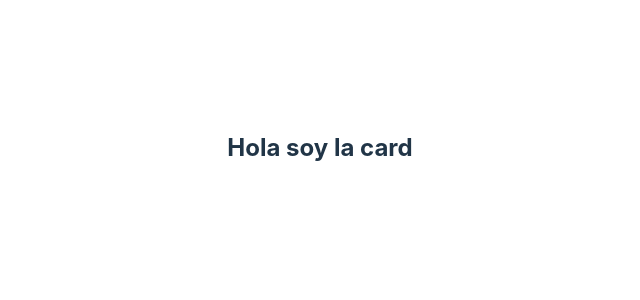
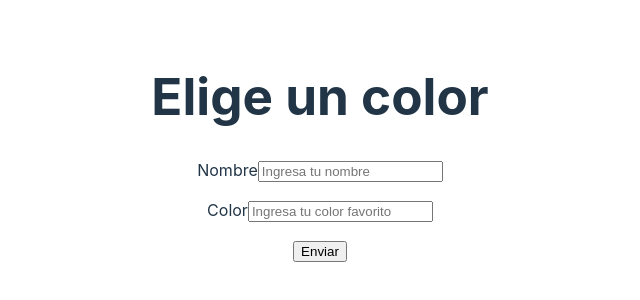
Before and after one commit to rosmarmendoza/vite-rosm3, a React (Vite) app in the folder vite-rosmarproject/: page / in a window 1280 px wide. Shown: the part 252-552 px from the top of the page, without its empty margins (320-960 px from the left). Built offline with nearby package versions, Linux system fonts and the light colour scheme.

Commit message:
commit form

```diff
--- a/vite-rosmarproject/src/App.jsx
+++ b/vite-rosmarproject/src/App.jsx
@@ -1,16 +1,64 @@
-
+import { useState } from "react";
 import Card from "./Components/Card/Card"
 import './App.css'
 
 
-function App() {
+export const App = () => {
+  const [name, setName] = useState("");
+  const [color, setColor] = useState("");
+  const [error, setError] = useState(false);
+  const [formSubmitted, setFormSubmitted] = useState(false);
 
+  const handleNameChange = (event) => {
+    setName(event.target.value);
+  }
+
+  const handleColorChange = (event) => {
+    setColor(event.target.value);
+  }
+
+  const handleSubmit = (event) => {
+    event.preventDefault();
+    if (name.trim().length < 3 || /^\s/.test(name) || color.trim().length < 6) {
+      setError(true);
+    } else {
+      setError(false);
+    }
+    setFormSubmitted(true);
+  };
 
   return (
     <div className="App">
-      <Card />
+      <h1>Elige un color</h1>
+      <form onSubmit={handleSubmit}>
+        <p>
+          <label htmlFor="name">Nombre</label>
+          <input type="text"
+            id="name"
+            placeholder="Ingresa tu nombre"
+            name="name"
+            value={name}
+            onChange={handleNameChange}
+          />
+        </p>
+        <p>
+          <label htmlFor="color">Color</label>
+          <input type="text"
+            id="color"
+            placeholder="Ingresa tu color favorito"
+            name="color"
+            value={color}
+            onChange={handleColorChange}
+          />
+        </p>
+        <input type="submit" value="Enviar" />
+      </form>
+      {formSubmitted &&
+        (error ?
+          <p>Por favor chequea que la información sea correcta</p>
+          :
+          <Card name={name} colorHex={color} />)}
     </div>
-  )
+  );
 }
-
 export default App
--- a/vite-rosmarproject/src/Components/Card/Card.jsx
+++ b/vite-rosmarproject/src/Components/Card/Card.jsx
@@ -1,12 +1,15 @@
 import React from 'react'
 
-const Card = () => {
+function Card({ name, colorHex }) {
   return (
-    <div>
-      <h2>Hola soy la card</h2>
-    </div>
-
-  )
+    <div style={{ width: "300px", border: "1px solid gray", textAlign: "center" }}>
+      <h2>Hola {name}!</h2>
+      <p>Sabemos que tu color favorito es:</p>
+      <div style={{ background: colorHex }} >
+        <p>{colorHex}</p>
+      </div>
+    </div >
+  );
 }
 
 export default Card
```
